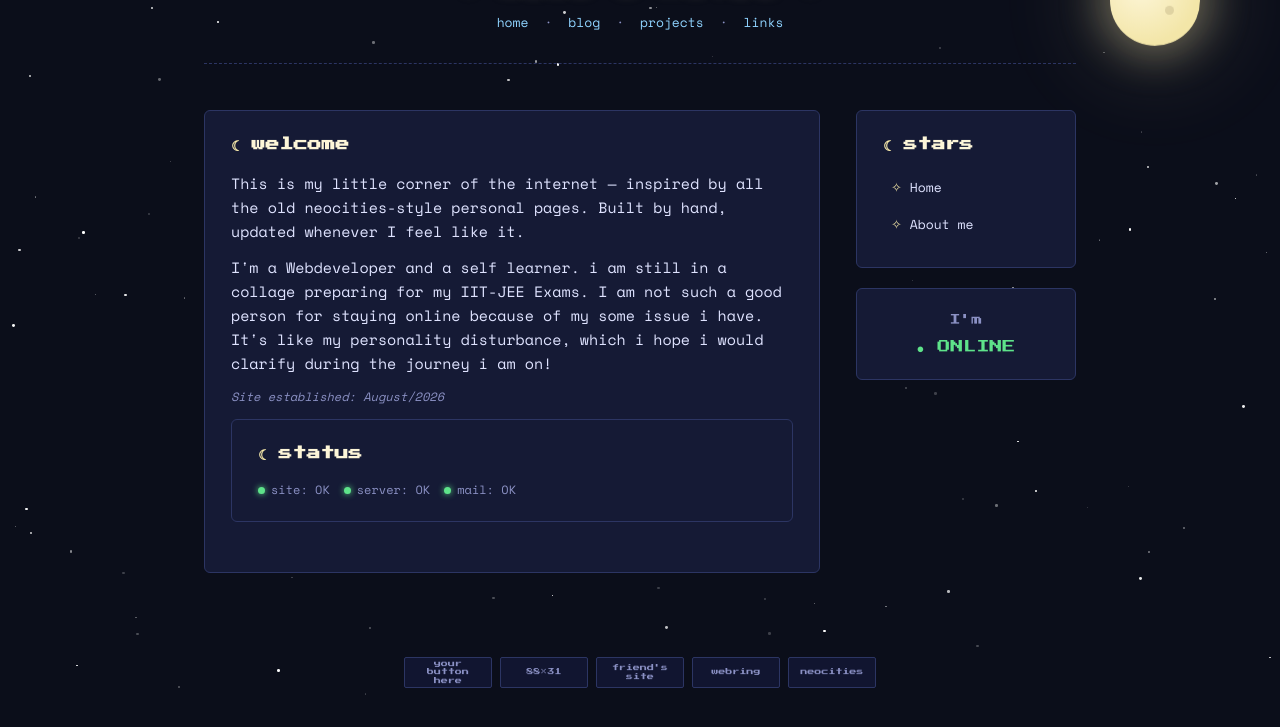
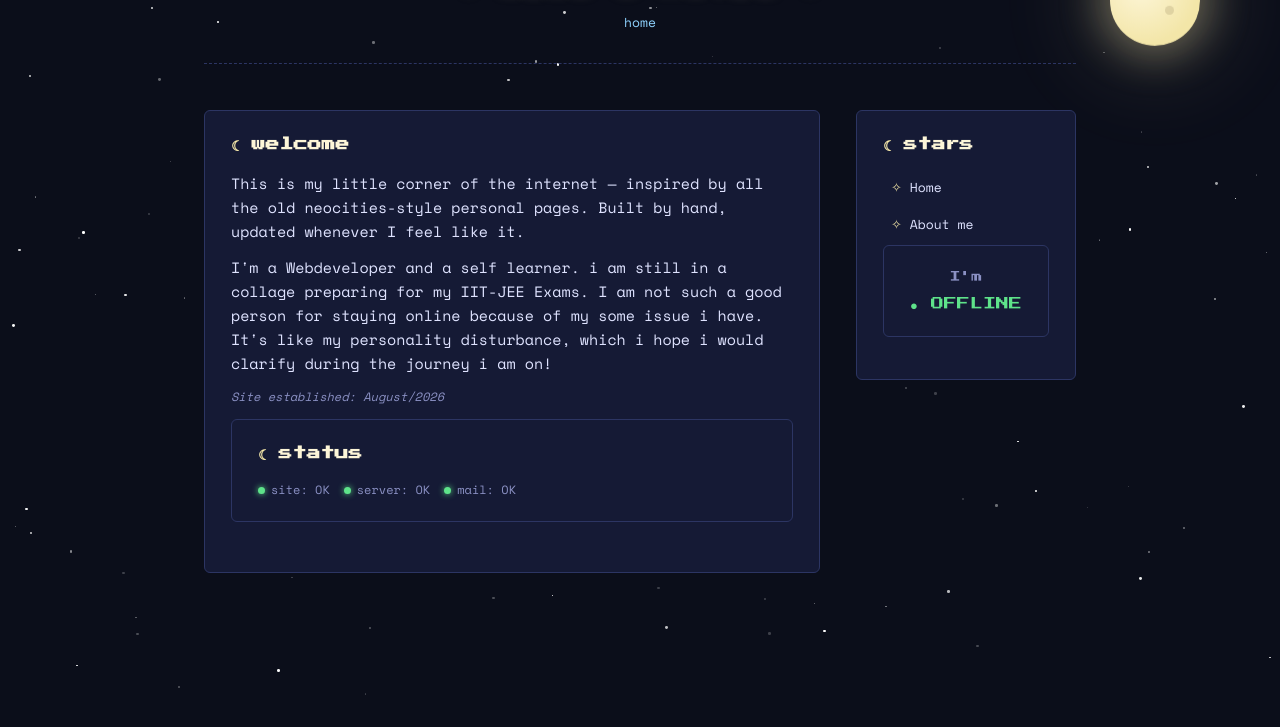
Before and after one commit to Kekobade/kekohotel, a plain HTML site: page index.html in a window 1280 px wide. Shown: the part 101-828 px from the top of the page. After the commit the page ends 802 px from the top, so only its background shows below. Drawn offline with nearby package versions, Linux system fonts and the light colour scheme.

Commit message:
Clean up index.html by removing comments and status
Removed commented-out links and status display in the online widget.

```diff
--- a/index.html
+++ b/index.html
@@ -324,7 +324,7 @@
   <header class="hero">
     <div class="site-title">✧ KEKO'S HOTEL ✧</div>
     <nav>
-      <a href="#welcome">home</a> · <a href="#blog">blog</a> · <a href="#projects">projects</a> · <a href="#stars-nav">links</a>
+      <a href="#welcome">home</a> <!-- · <a href="#blog">blog</a> · <a href="#projects">projects</a> · <a href="#stars-nav">links</a> -->
     </nav>
   </header>
 
@@ -405,14 +405,13 @@
         <li><a href="#">Twitter / X</a></li>
         <li><a href="#">E-mail</a></li>
         -->
-      </ul>
-    </div>
     <div class="panel online-widget">
-      I'm
-      <span class="status">● ONLINE</span>
-    </div>
-  </aside>
+  I'm
+  <!-- <span class="status status-on">● ONLINE</span> -->
+<span class="status status-off">● OFFLINE</span>
 
+</div>
+<!--
   <div class="badge-row">
     <div class="badge-88x31">your<br>button<br>here</div>
     <div class="badge-88x31">88×31</div>
@@ -420,6 +419,7 @@
     <div class="badge-88x31">webring</div>
     <div class="badge-88x31">neocities</div>
   </div>
+        -->
 <!--
   <footer class="pagefoot">
     (c) [year]–2026 yourname. All rights reserved.<br>
```
